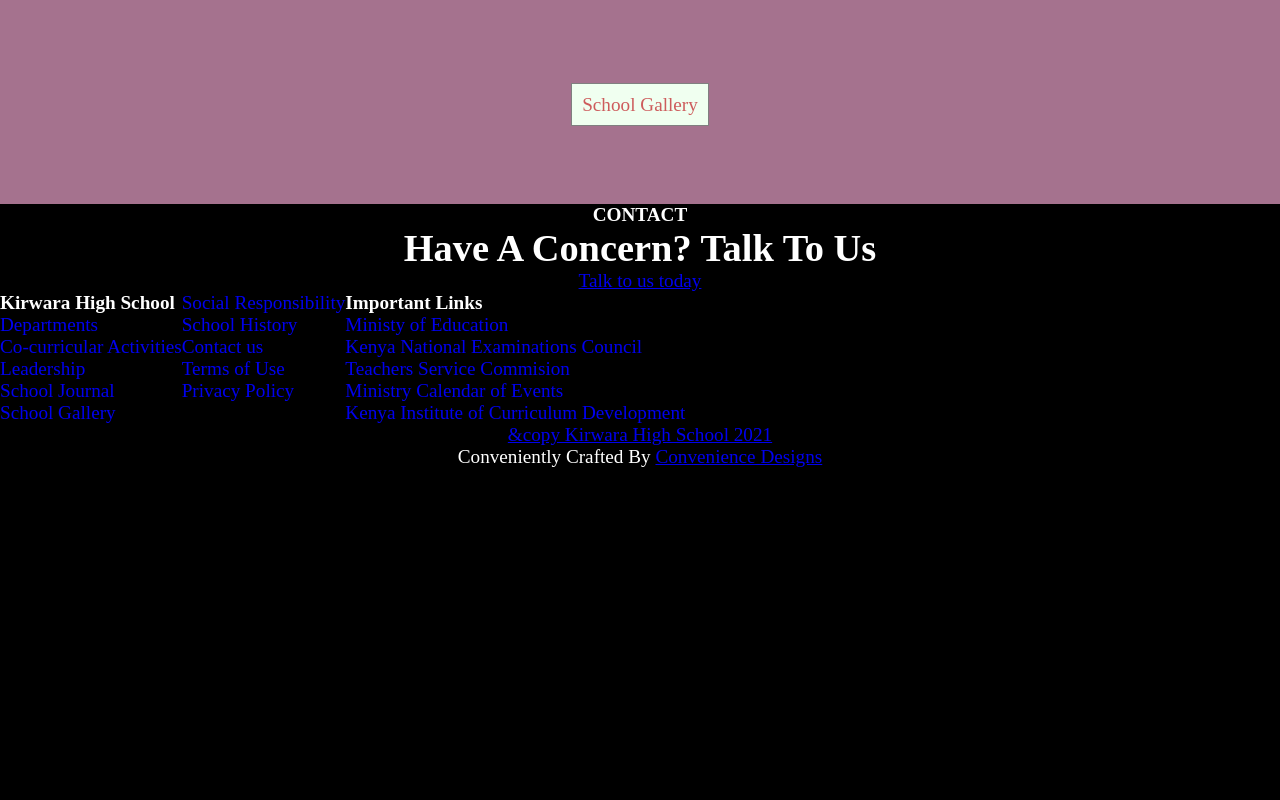
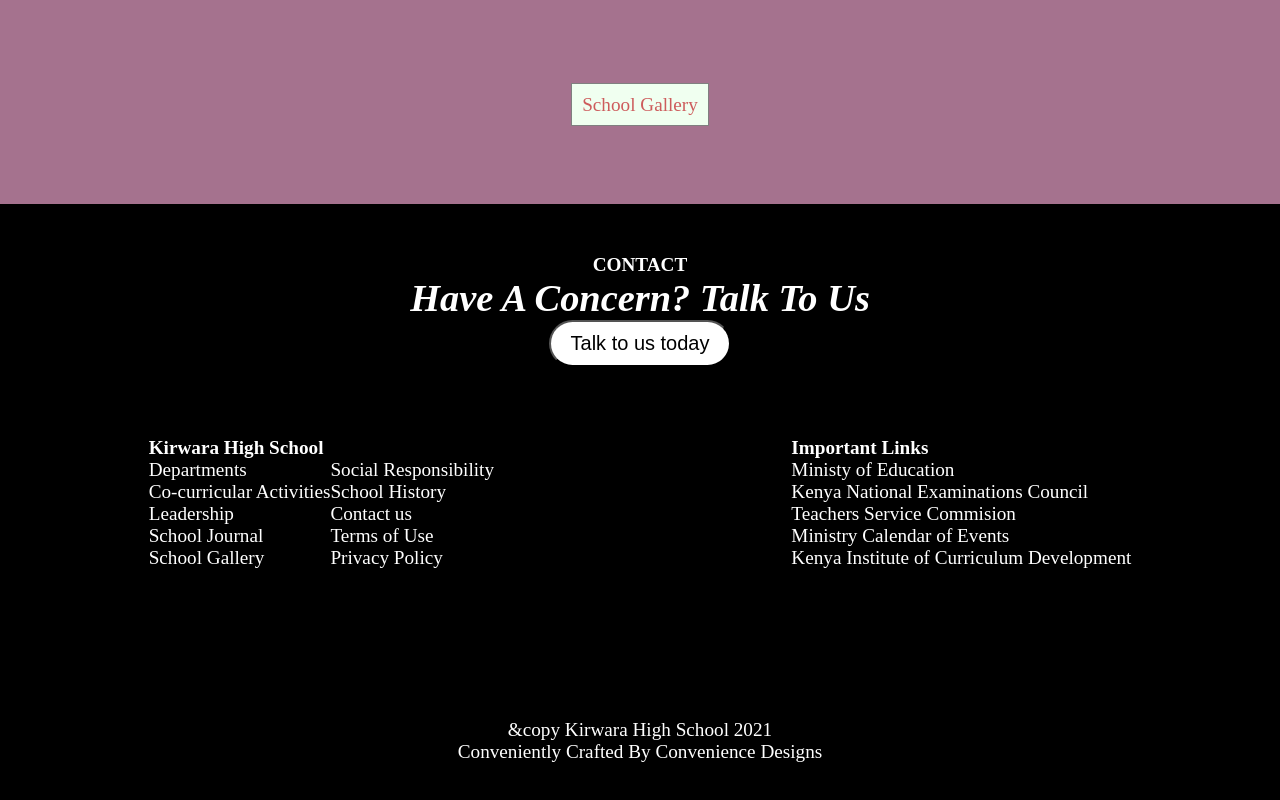
Before and after one commit to georgemurigi/ctk-kirwara, a React (Create React App) app: page / in a window 1280 px wide. Shown: the part 4106-4906 px from the top of the page. Built offline with nearby package versions, Linux system fonts and the light colour scheme.

Commit message:
added some styling

```diff
--- a/src/components/Contact/Contact.jsx
+++ b/src/components/Contact/Contact.jsx
@@ -8,11 +8,13 @@ const Contact = () => {
                <div className="contact-center">
                    <h4 className='uppercase'>contact</h4>
                    <h1>Have A Concern? Talk To Us</h1>
-                   <p className='p-link'><a href="link">Talk to us today</a></p>
+                   <button><a href="link">Talk to us today</a></button>
                </div>
                <div className='contact-row'>
-                   <div className='col-xs-4 one'>
+                   <div className='contact-section'>
                        <h4 id="hhh"><a href="ctc">Kirwara High School</a></h4>
+                       <div className="one">
+                            <div>
                                     <ul>
                                         <li><a href="#departments">Departments</a></li>
                                         <li><a href="#co-curricular">Co-curricular Activities</a></li>
@@ -21,7 +23,7 @@ const Contact = () => {
                                         <li><a href="#gallery">School Gallery</a></li>
                                     </ul>
                             </div>
-                   <div className='col-xs-4 two'>
+                            <div>
                                     <ul>
                                         <li><a href="#responsibility">Social Responsibility</a></li>
                                         <li><a href="#history">School History</a></li>
@@ -30,7 +32,9 @@ const Contact = () => {
                                         <li><a href="#policy">Privacy Policy</a></li>
                                     </ul>
                             </div>
-                   <div className='col-xs-4 three'>
+                       </div>
+                   </div>
+                   <div className='contact-section'>
                        <h4>Important Links</h4>
                        <ul>
                            <li><a href="https://education.go.ke">Ministy of Education</a></li>
--- a/src/components/Contact/contact.scss
+++ b/src/components/Contact/contact.scss
@@ -2,24 +2,71 @@
     background-color: black;
     color: white;
     height: 700px;
+    a {
+        text-decoration: none;
+        color: white;
+    }
     .contact-container {
+        display: flex;
+        flex-direction: column;
+        justify-content: space-evenly;
+        align-items: stretch;
         .contact-center {
             text-align: center;
+            margin-top: 50px;
+            h4 {
+                font-weight: bold;
+            }
+            h1 {
+                font-style: italic;
+            }
+            button {
+                background-color: white;
+                border-radius: 50px;
+                padding-left: 20px;
+                padding-right: 20px;
+                padding-bottom: 10px;
+                padding-top: 10px;
+                margin-bottom: 20px;
+                a {
+                    font-size: 20px;
+                    color: black;
+                }
+            }
             .uppercase {
                 text-transform: uppercase;
             }
         }
         .contact-row {
             display: flex;
-
-            #hhh a{
-                color: white;
+            justify-content: space-around;
+            margin-top: 50px;
+            .contact-section {
+                .one {
+                    display: flex;
+                    justify-content: space-around;
+                }
+                ul {
+                    li {
+                        list-style-type: none;
+                    }
+                }
             }
-            a {
-                text-decoration: none;
-            }
-            ul {
-                list-style-type: none;
+        }
+        .footer {
+            margin-top: 100px;
+            margin-bottom: 0;
+            padding-top: 50px;
+            padding-bottom: 30px;
+        }
+    }
+}
+@media screen and (max-width: 700px) {
+    .contact-page-container {
+        .contact-container {
+            .contact-row {
+                display: flex;
+                flex-direction: column;
             }
         }
     }
```
Lines whose indentation alone changed are shown as unchanged.
